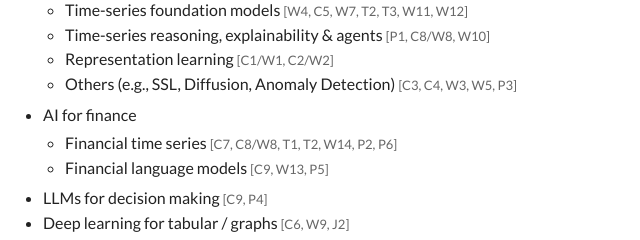
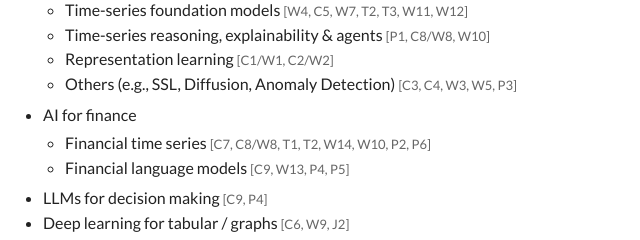
Before and after one commit to seunghan96/seunghanlee, a plain HTML site: page index.html in a window 1280 px wide. Shown: the part 2180-2420 px from the top of the page, 249-889 px from the left. Drawn offline with Linux system fonts and the light colour scheme.

Commit message:
Research Interests: tag W10 and P4 under AI for finance (finance-specific datasets)

```diff
--- a/index.html
+++ b/index.html
@@ -285,8 +285,8 @@
       </li>
       <li>AI for finance
         <ul>
-          <li>Financial time series <span class="refs">[C7, C8/W8, T1, T2, W14, P2, P6]</span></li>
-          <li>Financial language models <span class="refs">[C9, W13, P5]</span></li>
+          <li>Financial time series <span class="refs">[C7, C8/W8, T1, T2, W14, W10, P2, P6]</span></li>
+          <li>Financial language models <span class="refs">[C9, W13, P4, P5]</span></li>
         </ul>
       </li>
       <li>LLMs for decision making <span class="refs">[C9, P4]</span></li>
```
